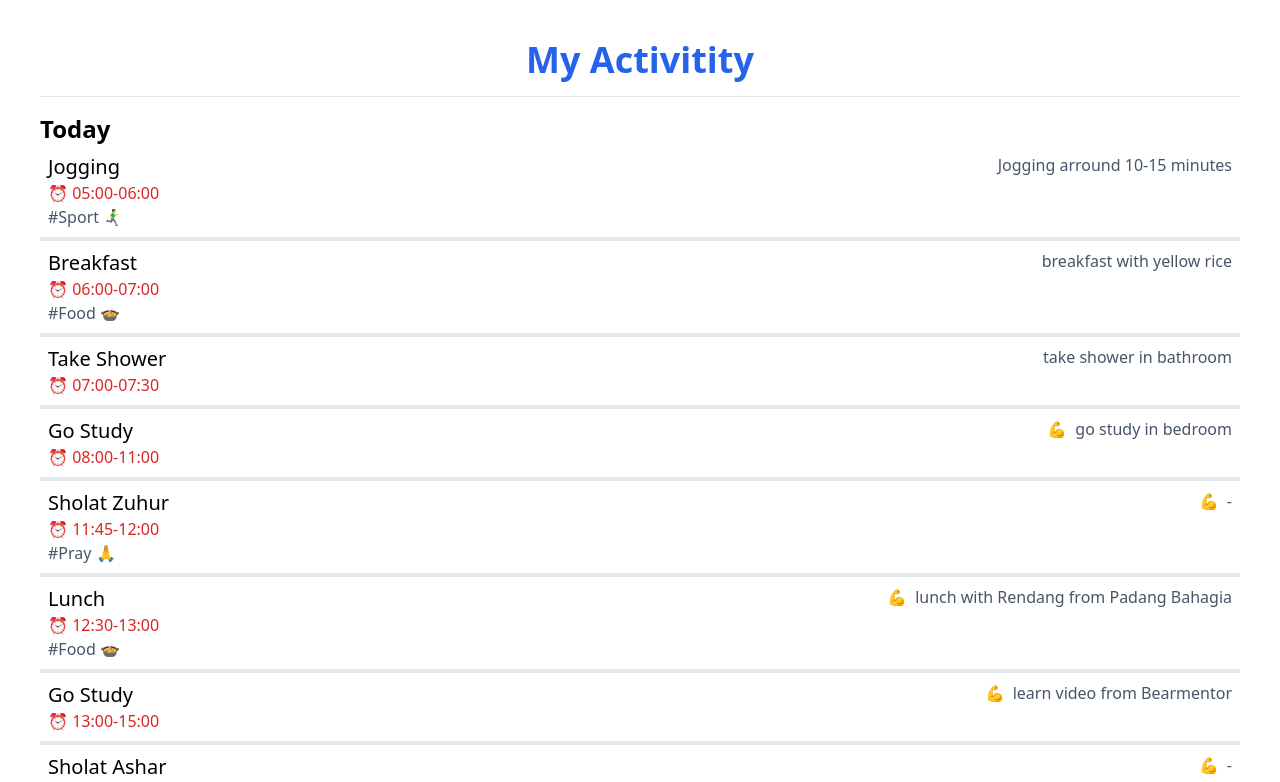
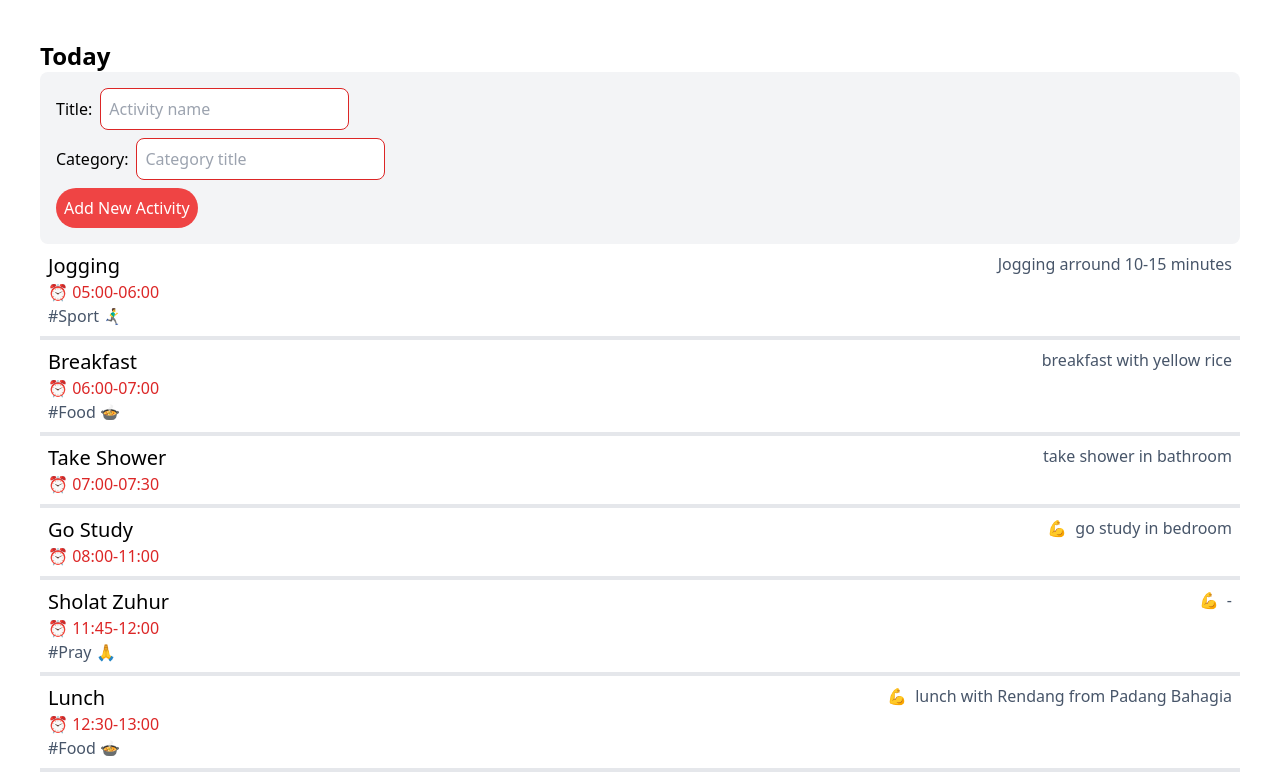
Before and after one commit to anandamarwan/daily-activity, a React (Vite) app: page / in a window 1280 px wide. Shown: the top 782 px of the page. Built offline with nearby package versions, Linux system fonts and the light colour scheme.

Commit message:
feat: add new form

```diff
--- a/src/app.tsx
+++ b/src/app.tsx
@@ -5,13 +5,39 @@ export function App() {
   return (
     <div className="m-10 flex justify-center">
       <main className="w-full max-w-3x1 space-y-4">
-        <h1 className="text-4xl font-bold text-center text-blue-600">
-          My Activitity
-        </h1>
-        <hr />
-
         <section>
           <h2 className="text-2xl font-bold">Today</h2>
+
+          <div className="bg-gray-100 p-4 rounded-lg">
+            <form method="post" className="flex flex-col gap-2">
+              <div className="flex items-center gap-2">
+                <label htmlFor="title">Title: </label>
+                <input
+                  type="text"
+                  required
+                  className="p-2 border border-solid border-red-600 rounded-lg"
+                  placeholder="Activity name"
+                />
+              </div>
+              <div className="flex items-center gap-2">
+                <label htmlFor="category">Category: </label>
+                <input
+                  type="category"
+                  placeholder="Category title"
+                  required
+                  className="p-2 border border-solid border-red-600 rounded-lg"
+                />
+              </div>
+              <div>
+                <button
+                  type="submit"
+                  className="p-2 bg-red-500 hover:bg-red-700 text-white rounded-full "
+                >
+                  Add New Activity
+                </button>
+              </div>
+            </form>
+          </div>
 
           <div>
             <ul className="flex flex-col divide-y-4 divide-solid">
```
